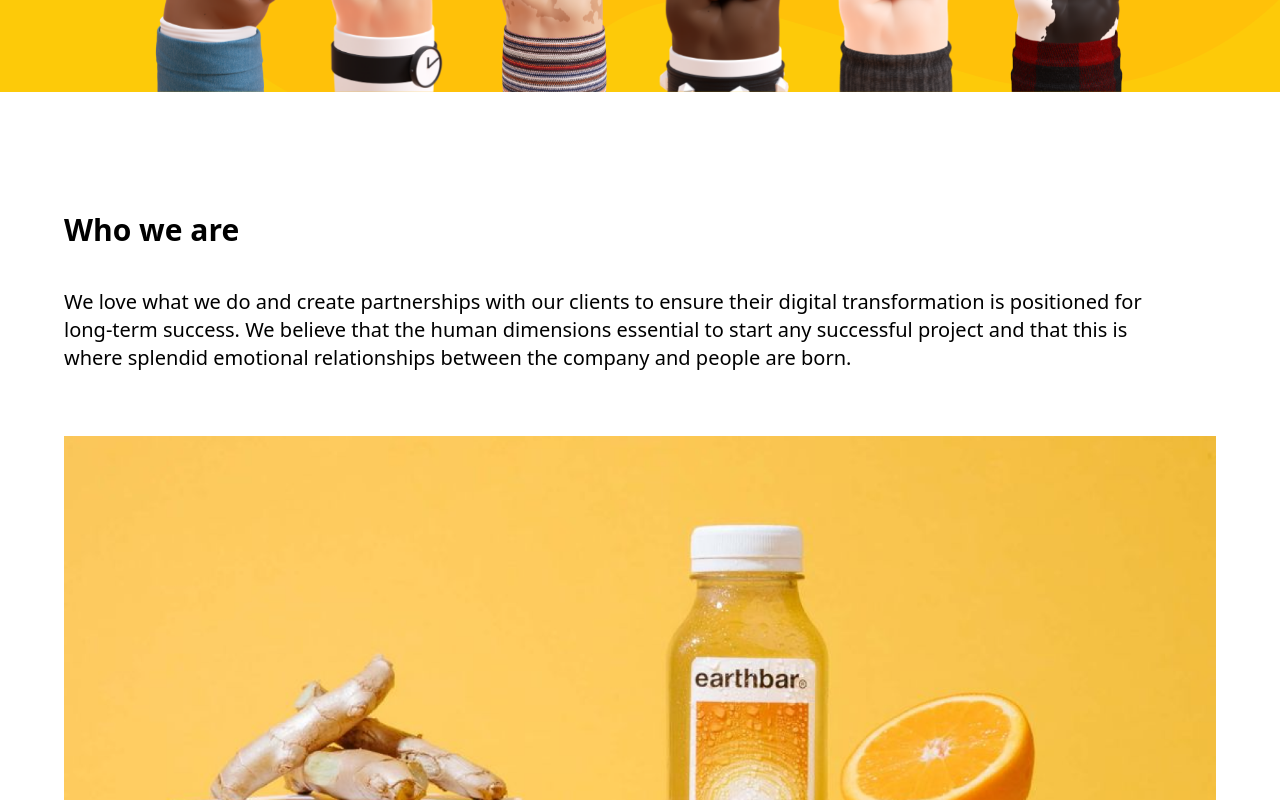
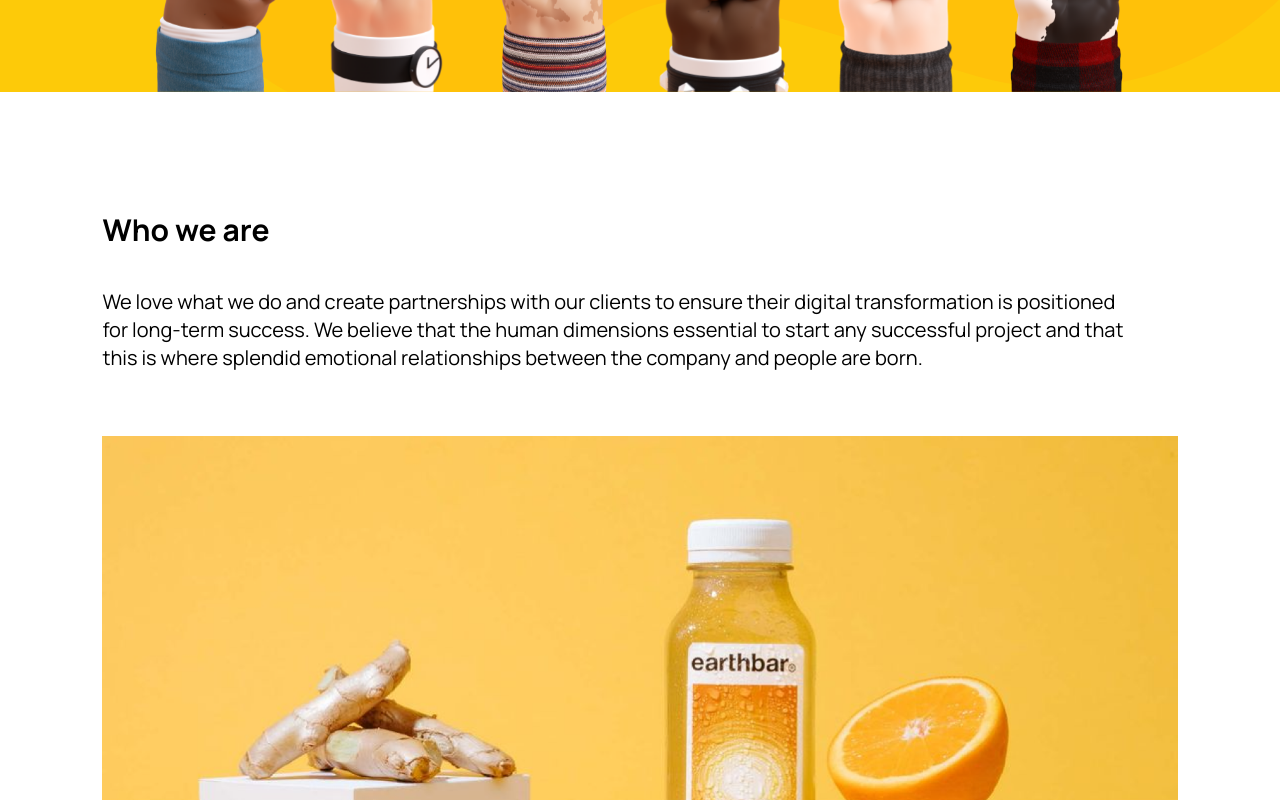
Before and after one commit to oreoluwa212/hand, a React (Vite) app: page / in a window 1280 px wide. Shown: the part 820-1620 px from the top of the page. Built offline with nearby package versions, Linux system fonts and the light colour scheme.

Commit message:
Update WhoWeAreSection.jsx

```diff
--- a/src/components/WhoWeAreSection.jsx
+++ b/src/components/WhoWeAreSection.jsx
@@ -3,8 +3,8 @@ import HeaderText from "./textComponents/HeaderText";
 
 function WhoWeAreSection() {
   return (
-    <div className="w-full h-fit flex flex-col justify-center items-center py-10 px-[5%]">
-      <div className="w-full flex flex-col items-start text-xl font-medium pr-9">
+    <div className="w-full h-fit flex flex-col font-manrope justify-center items-center py-10 px-[8%]">
+      <div className="w-full flex flex-col items-start text-xl font-normal pr-9">
         <HeaderText h1={"Who we are"} />
         <h4 className="text-left">
           We love what we do and create partnerships with our clients to ensure
```
